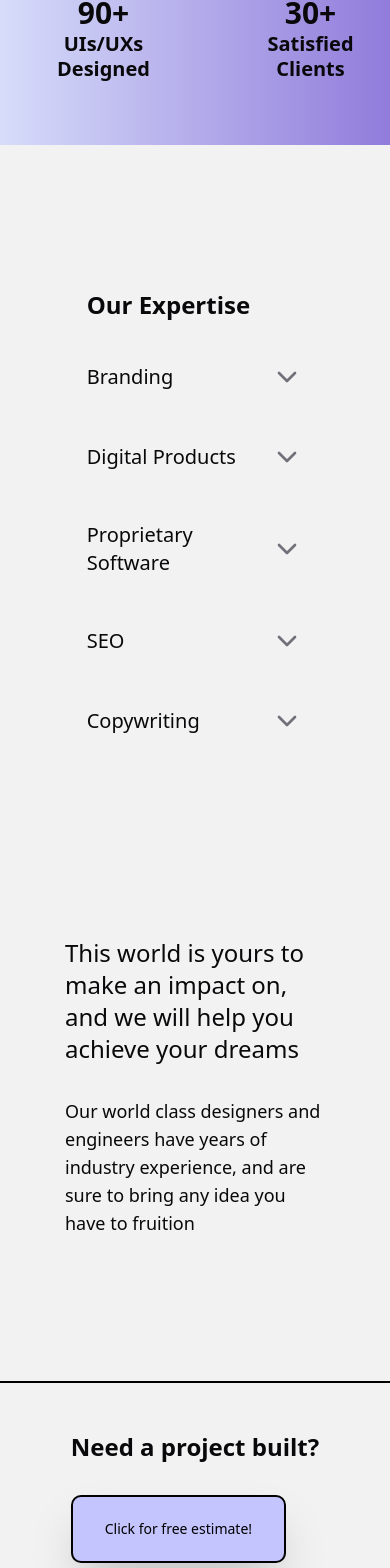
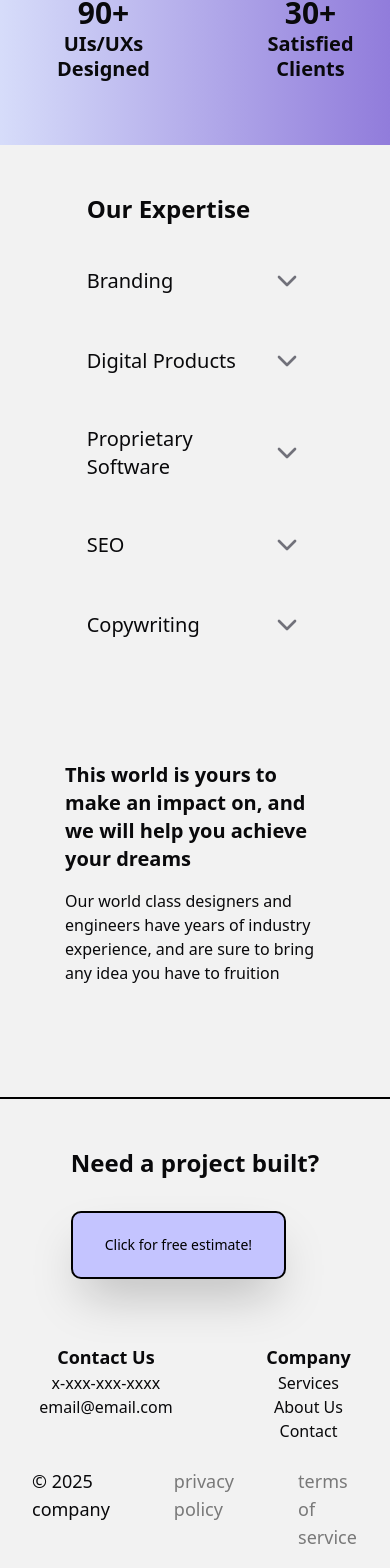
Before and after one commit to jay6o/mysite, a Next.js app: page / in a window 390 px wide. Shown: the part 983-2551 px from the top of the page. Built offline with nearby package versions, Linux system fonts and the light colour scheme.

Commit message:
landing page mobile refactor

```diff
--- a/src/app/page.tsx
+++ b/src/app/page.tsx
@@ -112,7 +112,7 @@ export default function Home() {
       </div>
 
       {/*After hero (Section 2)*/}
-      <div id="services" className="section-2 justify-center lg:justify-start w-full flex flex-row min-h-fit pt-36 pb-8">
+      <div id="services" className="section-2 justify-center lg:justify-start w-full flex flex-row min-h-fit py-12 lg:pt-36 lg:pb-8">
         <div className="w-2/3 lg:w-1/2 flex flex-col justify-center items-center align-center">
           <div
             className="w-5/6 lg:w-2/3 lg:pl-8"
@@ -172,7 +172,7 @@ export default function Home() {
             <Image className="shape-3d bg-transparent" src={tools} alt="image" width={390} height={390} />
           </motion.div>
         </div>
-        <div className="w-full h-full lg:w-2/3 flex flex-col justify-center items-center py-36 lg:p-0">
+        <div className="w-full h-full lg:w-2/3 flex flex-col justify-center items-center py-12 pb-28 lg:p-0">
           <motion.div className="w-2/3 text-5xl flex flex-col justify-center items-start"
             variants={section2TextVariants}
             whileInView="visible"
@@ -180,8 +180,8 @@ export default function Home() {
             viewport={{ amount: 0.4 }}
             transition={{ duration: 0.7, ease: "easeInOut" }}
           >
-            <p className="text-2xl lg:text-5xl pb-8">This world is yours to make an impact on, and we will help you achieve your dreams</p>
-            <p className="text-lg lg:text-2xl lg:w-5/6">Our world class designers and engineers have years of industry experience, and are sure to bring any idea you have to fruition</p>
+            <p className="text-xl font-semibold lg:text-5xl pb-4 lg:pb-8">This world is yours to make an impact on, and we will help you achieve your dreams</p>
+            <p className="text-base lg:text-2xl lg:w-5/6">Our world class designers and engineers have years of industry experience, and are sure to bring any idea you have to fruition</p>
           </motion.div>
         </div>
       </div>
```
